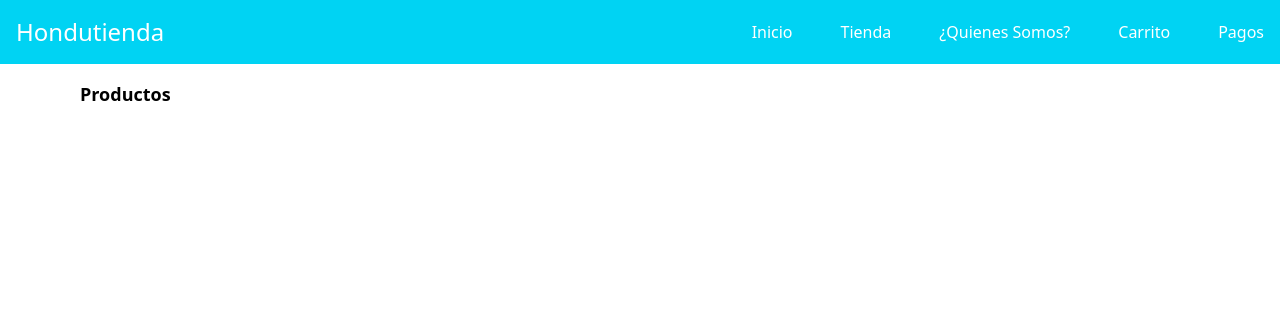
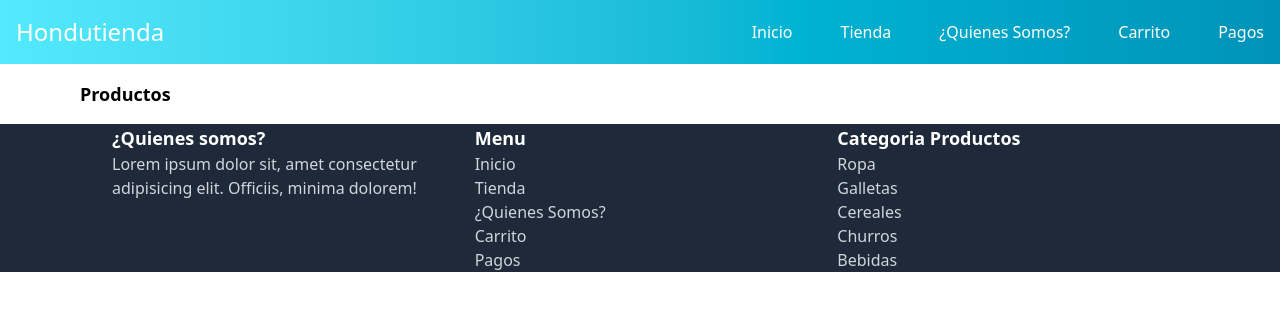
Before and after one commit to andrestdjhw/ProyectoHondutienda, a React (Vite) app: page / in a window 1280 px wide. Shown: the top 310 px of the page. Built offline with nearby package versions, Linux system fonts and the light colour scheme; no server answers.

Commit message:
Creacion de Footer y mejorando estilos Navbar, Tercer commit

```diff
--- /dev/null
+++ b/src/components/Footer.jsx
@@ -0,0 +1,42 @@
+import React from "react";
+
+export const Footer = () => {
+    return (
+        <footer className="bg-gray-800 px-4 md:px-16 lg:px-28">
+            <div className="grid grid-cols-1 md:grid-cols-3 gap-8">
+                <div>
+                    <h2 className="text-lg text-white font-bold md-4">
+                        ¿Quienes somos?
+                    </h2>
+                    <p className="text-gray-300">
+                        Lorem ipsum dolor sit, amet consectetur adipisicing elit. Officiis, minima dolorem!
+                    </p>
+                </div>
+                <div>
+                    <h2 className="text-lg text-white font-bold md-4">
+                        Menu
+                    </h2>
+                    <ul>
+                        <li><a href="#" className="hover:underline text-gray-300">Inicio</a></li>
+                        <li><a href="#" className="hover:underline text-gray-300">Tienda</a></li>
+                        <li><a href="#" className="hover:underline text-gray-300">¿Quienes Somos?</a></li>
+                        <li><a href="#" className="hover:underline text-gray-300">Carrito</a></li>
+                        <li><a href="#" className="hover:underline text-gray-300">Pagos</a></li>
+                    </ul>
+                </div>
+                <div>
+                <h2 className="text-lg text-white font-bold md-4">
+                        Categoria Productos
+                    </h2>
+                    <ul>
+                        <li><a href="#" className="hover:underline text-gray-300">Ropa</a></li>
+                        <li><a href="#" className="hover:underline text-gray-300">Galletas</a></li>
+                        <li><a href="#" className="hover:underline text-gray-300">Cereales</a></li>
+                        <li><a href="#" className="hover:underline text-gray-300">Churros</a></li>
+                        <li><a href="#" className="hover:underline text-gray-300">Bebidas</a></li>
+                    </ul>
+                </div>
+            </div>
+        </footer>
+    )
+}
--- a/src/pages/Layout.jsx
+++ b/src/pages/Layout.jsx
@@ -2,6 +2,7 @@ import { Outlet } from "react-router"
 
 import { Header } from '../components/Header'
 import { Main } from '../components/Main'
+import {Footer} from '../components/Footer'
 export const Layout = () => {
     return (
         <>
@@ -11,6 +12,7 @@ export const Layout = () => {
             <Main>
                 <Outlet />
             </Main>
+            <Footer/>
         </>
     )
 }
--- a/src/styles/page.css
+++ b/src/styles/page.css
@@ -1,7 +1,7 @@
 header {
     @apply relative
     md:flex md:items-center md:justify-between
-    bg-cyan-400 text-white;
+    bg-gradient-to-r from-cyan-300 to-cyan-600 text-white;
 }
 header div {
     @apply ml-10 md:ml-0;
@@ -12,7 +12,7 @@ header h1 {
     ;
 }
 header nav {
-    @apply absolute top-full left-0 w-full min-h-0 h-0 overflow-hidden bg-cyan-400
+    @apply absolute top-full left-0 w-full min-h-0 h-0 overflow-hidden
     md:relative md:w-auto md:min-h-auto md:h-auto md:overflow-visible
     ;
     transition: min-height 0.3s ease-in-out;
```
